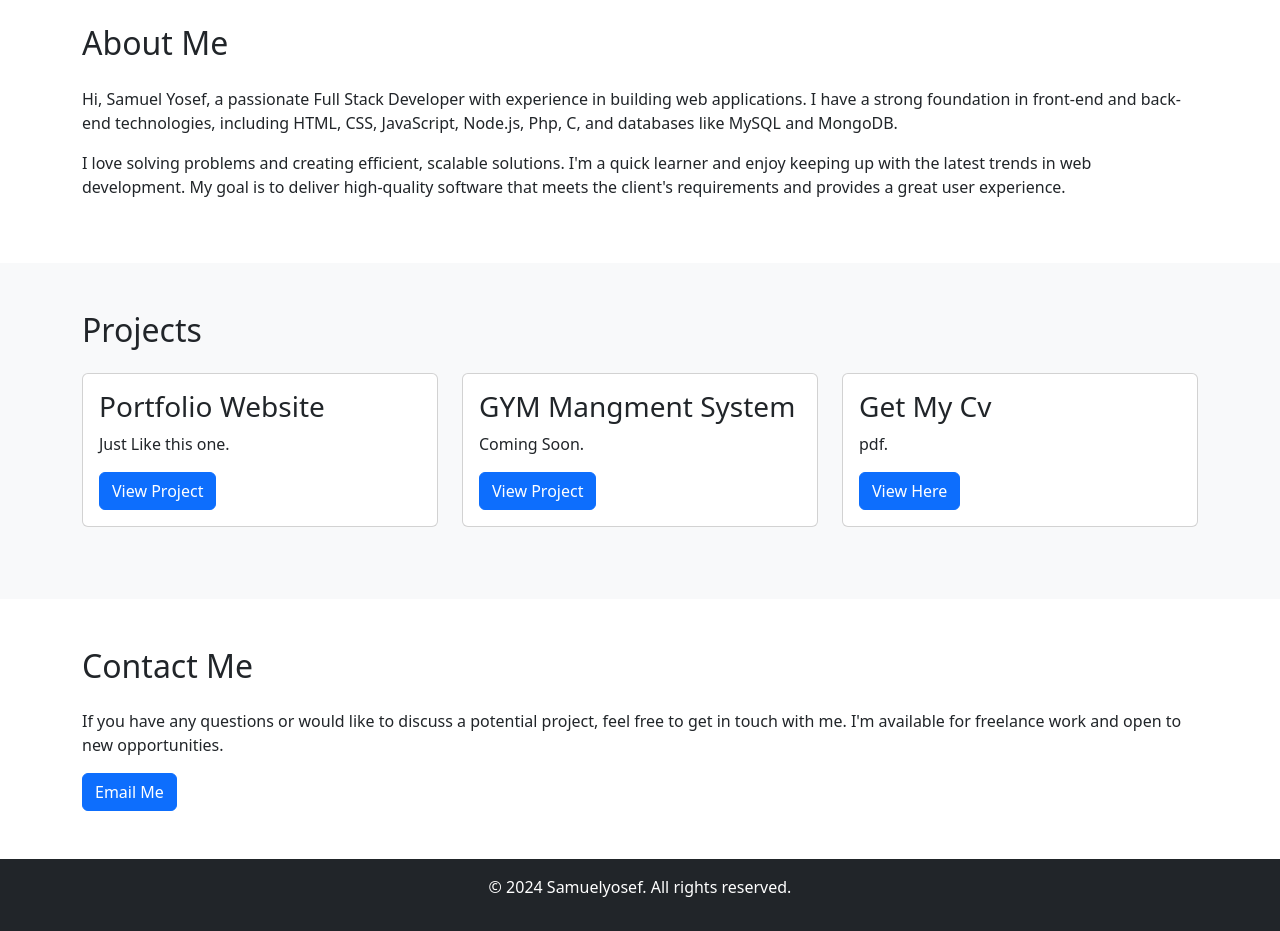
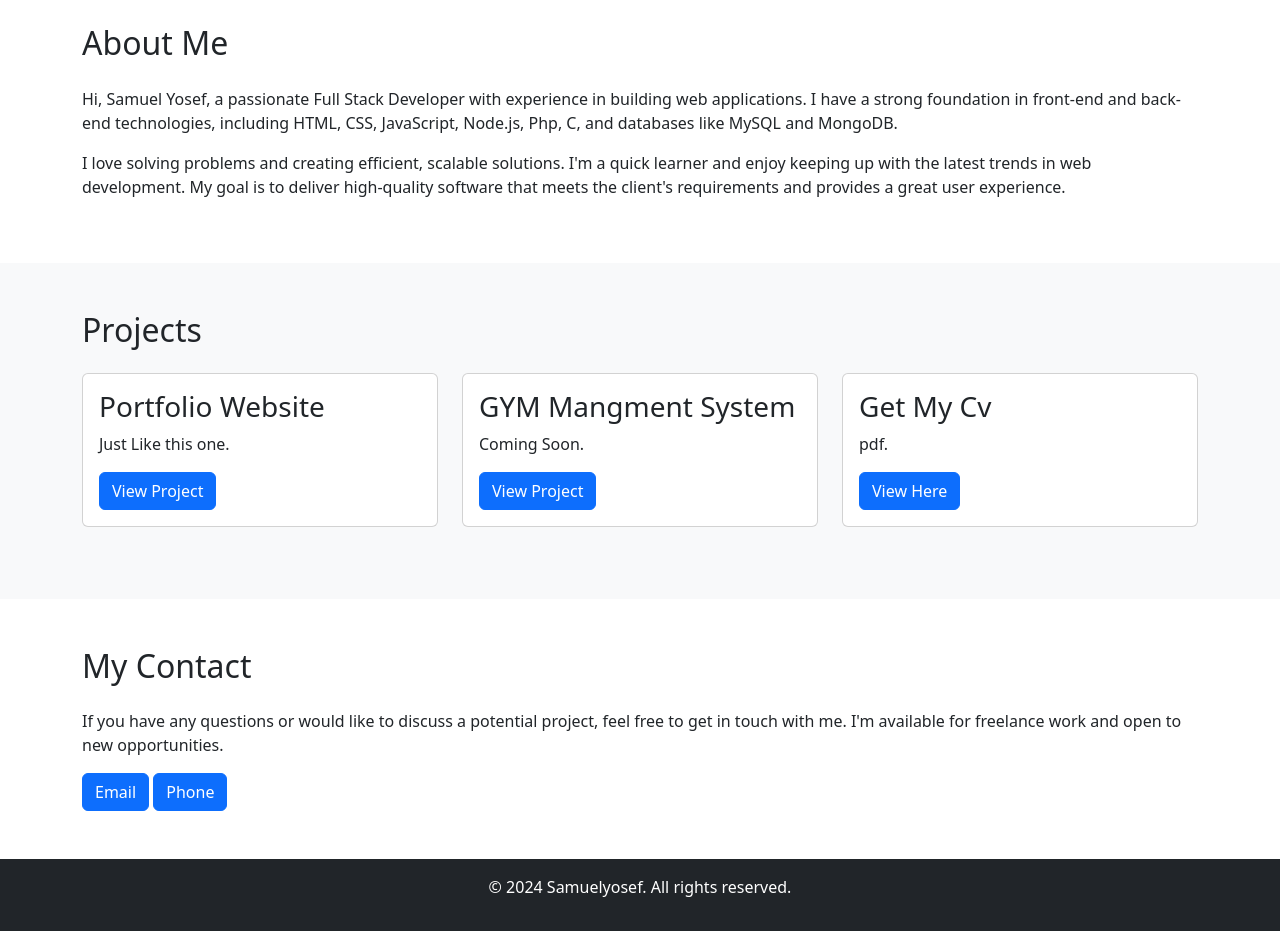
Before and after one commit to SYZBA1/MyLandingPage, a Jekyll site: the page index.html, which Jekyll copies as it is, in a window 1280 px wide, cut to the strip 535-1466 px from the top of the page. Built offline with Jekyll 4.4.1, drawn with Linux system fonts in a browser that asks for light colours.

Commit message:
Update index.html
add the new section in index.html

```diff
--- a/index.html
+++ b/index.html
@@ -88,9 +88,10 @@
 
   <section id="contact" class="py-5">
     <div class="container">
-      <h2 class="mb-4">Contact Me</h2>
+      <h2 class="mb-4">My Contact</h2>
       <p>If you have any questions or would like to discuss a potential project, feel free to get in touch with me. I'm available for freelance work and open to new opportunities.</p>
-      <a href="Samuel:samyos3560@gmail.com" class="btn btn-primary">Email Me</a>
+      <a href="Samuel:samyos3560@gmail.com" class="btn btn-primary">Email</a>
+      <a href="Samuel:+251935609090" class="btn btn-primary">Phone</a>
     </div>
   </section>
 
```
